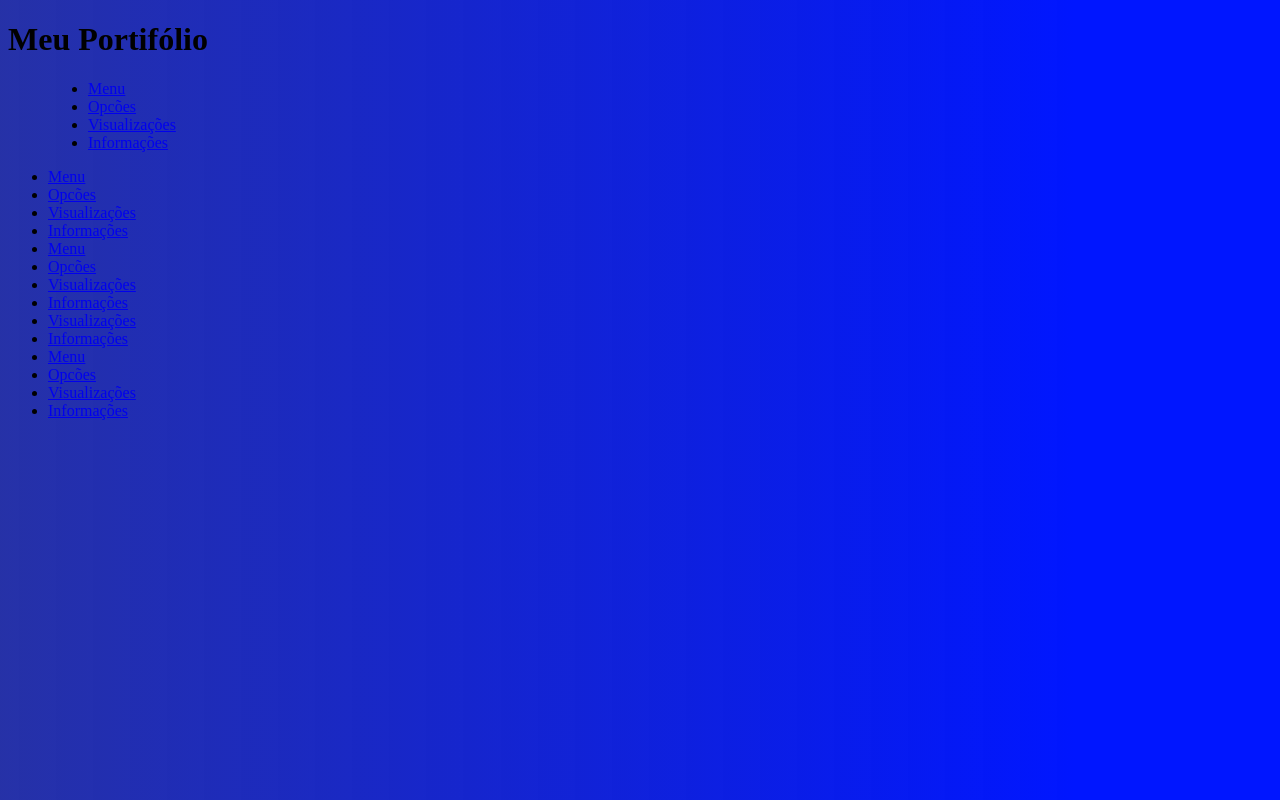
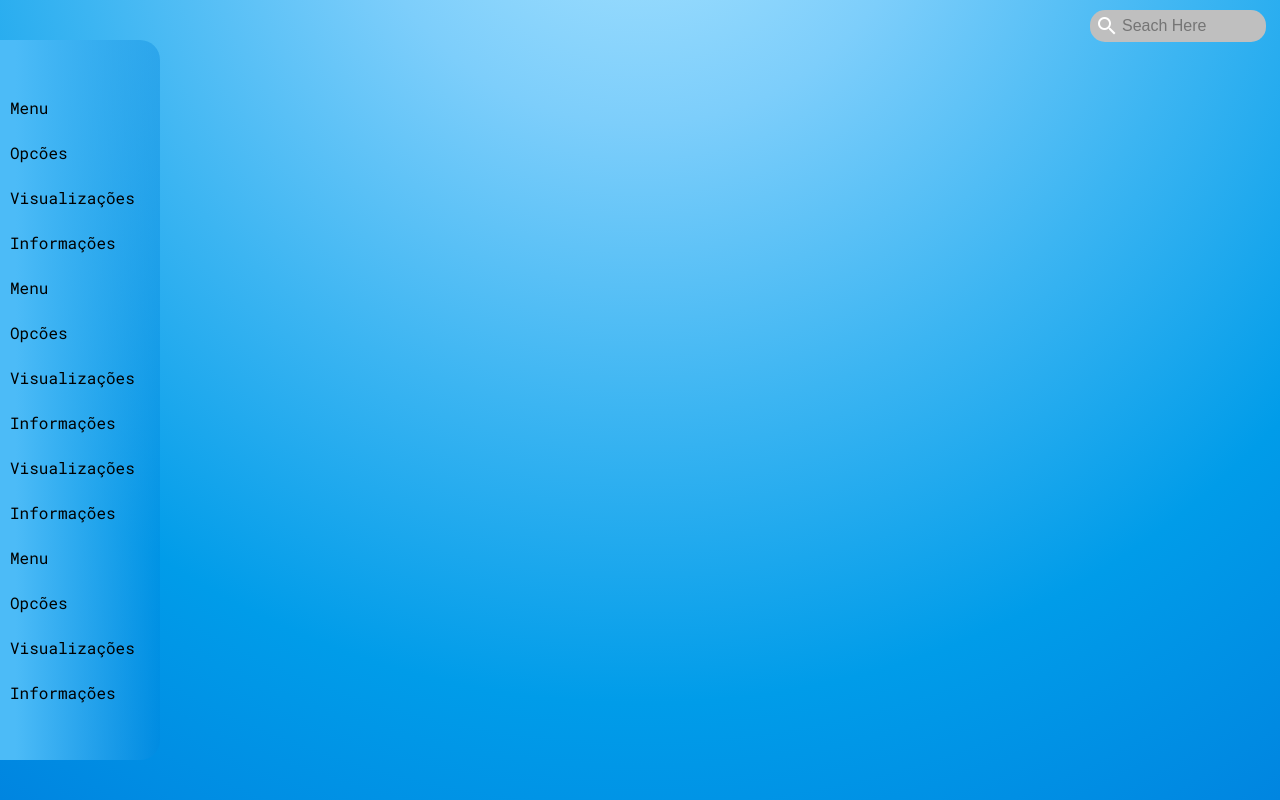
Before and after one commit to donatoflorencio/Portif-lio, a plain HTML site: page acetss/index.html in a window 1280 px wide. Drawn offline with Linux system fonts and the light colour scheme.

Commit message:
portifolio

```diff
--- a/acetss/index.html
+++ b/acetss/index.html
@@ -5,35 +5,41 @@
   <meta http-equiv="X-UA-Compatible" content="IE=edge">
   <meta name="viewport" content="width=device-width, initial-scale=1.0">
   <title>Meu Portifólio</title>
+  <link rel="stylesheet" href="/styles/reset.css">
   <link rel="stylesheet" href="/styles/main.css">
+  <link rel="stylesheet" href="/styles/header.css">
+  <link href="https://fonts.googleapis.com/icon?family=Material+Icons"rel="stylesheet">
 </head>
 <body>
-  <header class="header">
-    <h1>Meu Portifólio</h1>
+  <header class="header-container">
     <menu class="main-menu">
-      <ul>
-        <li><a href="#" class="list-menu">Menu</a></li>
-        <li><a href="#" class="list-menu">Opcões</a></li>
-        <li><a href="#" class="list-menu">Visualizações</a></li>
-        <li><a href="#" class="list-menu">Informações</a></li>
+      <div>
+        <label for="input"><span class="material-icons">search</span></label>
+        <input type="text" placeholder="Seach Here" name="input" id="input">
+      </div>
+      <ul class="list-menu">
+        <li><a href="#" class="list-menu-link">Menu</a></li>
+        <li><a href="#" class="list-menu-link">Opcões</a></li>
+        <li><a href="#" class="list-menu-link">Visualizações</a></li>
+        <li><a href="#" class="list-menu-link">Informações</a></li>
       </ul>
     </menu>
     <nav class="nav-bar">
-      <ul>
-        <li><a href="#" class="list-menu">Menu</a></li>
-        <li><a href="#" class="list-menu">Opcões</a></li>
-        <li><a href="#" class="list-menu">Visualizações</a></li>
-        <li><a href="#" class="list-menu">Informações</a></li>
-        <li><a href="#" class="list-menu">Menu</a></li>
-        <li><a href="#" class="list-menu">Opcões</a></li>
-        <li><a href="#" class="list-menu">Visualizações</a></li>
-        <li><a href="#" class="list-menu">Informações</a></li>
-        <li><a href="#" class="list-menu">Visualizações</a></li>
-        <li><a href="#" class="list-menu">Informações</a></li>
-        <li><a href="#" class="list-menu">Menu</a></li>
-        <li><a href="#" class="list-menu">Opcões</a></li>
-        <li><a href="#" class="list-menu">Visualizações</a></li>
-        <li><a href="#" class="list-menu">Informações</a></li>
+      <ul class="list-bar">
+        <li><a href="#" class="list-bar-link">Menu</a></li>
+        <li><a href="#" class="list-bar-link">Opcões</a></li>
+        <li><a href="#" class="list-bar-link">Visualizações</a></li>
+        <li><a href="#" class="list-bar-link">Informações</a></li>
+        <li><a href="#" class="list-bar-link">Menu</a></li>
+        <li><a href="#" class="list-bar-link">Opcões</a></li>
+        <li><a href="#" class="list-bar-link">Visualizações</a></li>
+        <li><a href="#" class="list-bar-link">Informações</a></li>
+        <li><a href="#" class="list-bar-link">Visualizações</a></li>
+        <li><a href="#" class="list-bar-link">Informações</a></li>
+        <li><a href="#" class="list-bar-link">Menu</a></li>
+        <li><a href="#" class="list-bar-link">Opcões</a></li>
+        <li><a href="#" class="list-bar-link">Visualizações</a></li>
+        <li><a href="#" class="list-bar-link">Informações</a></li>
       </ul>
     </nav>
   </header>
--- /dev/null
+++ b/styles/header.css
@@ -0,0 +1,77 @@
+@charset "UTF-8";
+
+.header-container {
+  display: flex;
+  flex-direction: row-reverse;
+  justify-content: space-between;
+  height: 10rem;
+}
+
+.main-menu {
+  margin: 10px;
+}
+
+.main-menu div {
+  position: relative;
+  background-color: var(--color-dark-light);
+  width: 10rem;
+  height: 2rem;
+  margin-right: 20px;
+  display: flex;
+  justify-content: flex-start;
+  align-items: center;
+  border-radius: 15px;
+}
+
+#input {
+  position: absolute;
+  top: 50%;
+  left: 20%;
+  width: 90%;
+  height: 100%;
+  background-color: var(--color-dark-light);
+  transform: translateY(-50%);
+  border: none;
+  border-radius: 15px;
+  outline: none;
+}
+
+#input[type=text] {
+  color: white;
+  font-size: 1rem;
+}
+
+.material-icons {
+  position: absolute;
+  top: 50%;
+  left: 0%;
+  transform: translateY(-50%);
+  z-index: 1;
+  padding-left: 5px;
+  color: white;
+}
+
+.main-menu > .list-menu {
+  display: none;
+}
+
+.nav-bar {
+  display: flex;
+  flex-direction: column;
+  padding: 10px;
+  margin: 5vh 0px;
+  width: 10rem;
+  height: 90vh;
+  background: linear-gradient(to right, #4cbbf7 10%, #0085dd61 100%);
+  border-top-right-radius: 20px;
+  border-bottom-right-radius: 20px;
+}
+
+.list-bar {
+  display: flex;
+  flex-direction: column;
+  justify-content: center;
+  align-items: flex-start;
+  height: 100%;
+  gap: 1.5rem;
+}
--- a/styles/main.css
+++ b/styles/main.css
@@ -1,13 +1,9 @@
 @charset "UTF-8";
-@import url('https://fonts.googleapis.com/css2?family=Roboto+Mono:ital,wght@0,100;0,200;0,300;0,400;0,500;0,600;0,700;1,100;1,200;1,300;1,400;1,500;1,600;1,700&display=swap');
 
-:root {
-  --font-primary: 'Roboto Mono', monospace;
-  --font-secudary: Arial, sans-serif;
-
-  --color-gradient: rgb(10,23,156);
-  background: linear-gradient(90deg, rgba(10,23,156,0.8858921161825726) 0%, rgba(0,22,255,1) 84%);
-  --color-light: #fff;
-  --color-dark-light: #BFBFBF;
-  --color-dark: #000;
+body {
+  font-size: 1rem;
+  background-image: radial-gradient(circle at 50% -20.71%, #ade5ff 0, #7dcefb 25%, #3cb5f2 50%, #009ce9 75%, #0085e0 100%);
+  font-family: var(--font-primary);
+  width: 100vw;
+  height: 100vh;
 }
--- /dev/null
+++ b/styles/reset.css
@@ -0,0 +1,35 @@
+@charset "UTF-8";
+@import url('https://fonts.googleapis.com/css2?family=Roboto+Mono:ital,wght@0,100;0,200;0,300;0,400;0,500;0,600;0,700;1,100;1,200;1,300;1,400;1,500;1,600;1,700&display=swap');
+
+:root {
+  --font-primary: 'Roboto Mono', monospace;
+  --font-secudary: Arial, sans-serif;
+
+  --color-gradient-01: rgb(0, 76, 255);
+  --color-gradient-02:  rgb(0, 80, 255);
+  --color-light: #fff;
+  --color-dark-light: #BFBFBF;
+  --color-dark: #000;
+}
+
+* {
+  box-sizing: border-box;
+  margin: 0;
+  padding: 0;
+}
+
+html {
+  font-size: 62,5%;
+}
+
+body,
+html {
+  width: 100vw;
+  height: 100vh;
+}
+
+li, a {
+  color: var(--color-dark);
+  list-style: none;
+  text-decoration: none;
+}
```
